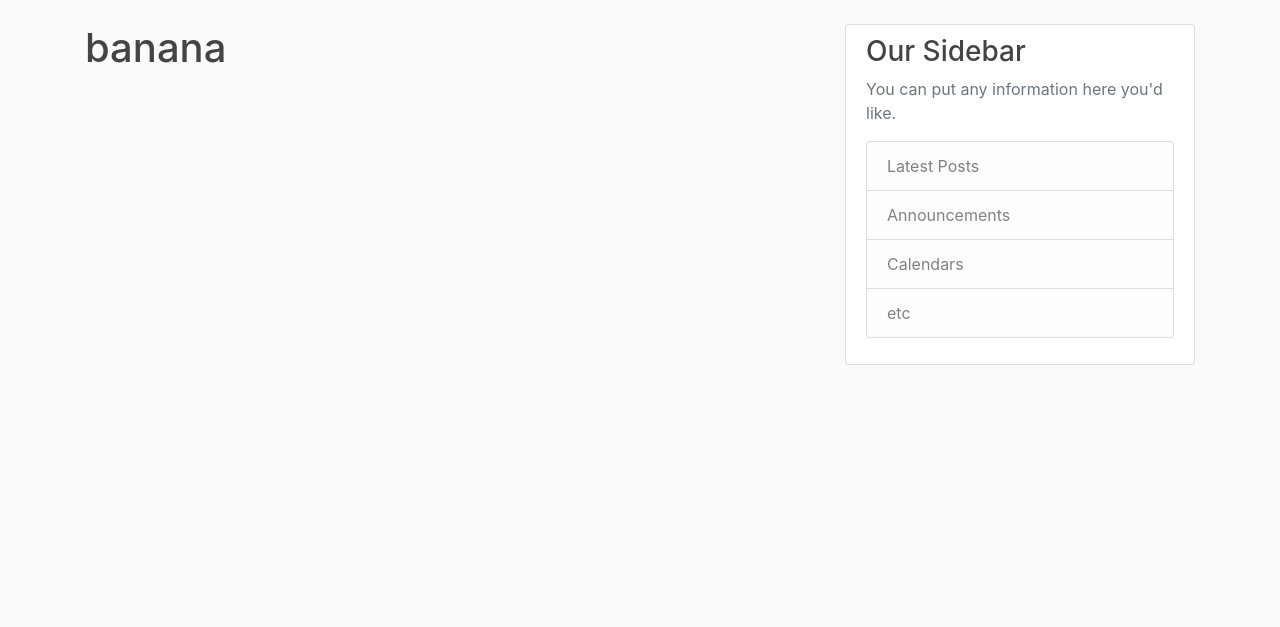
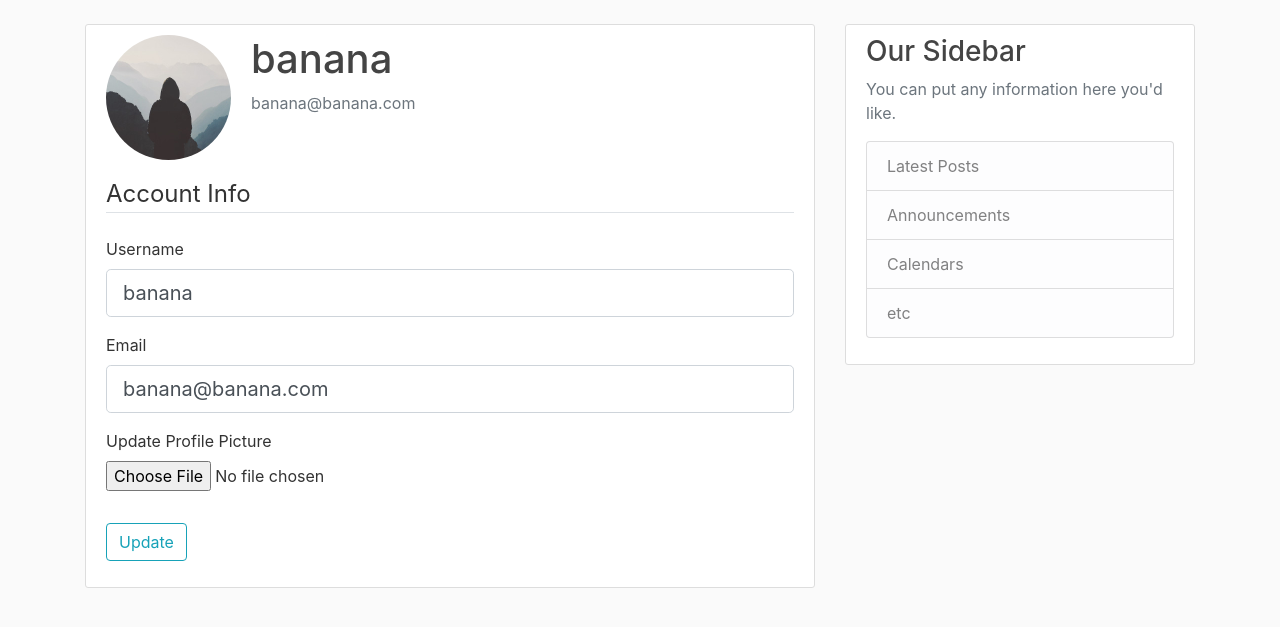
Before and after one commit to aateg/flask-blog, a Flask app: page /account in a window 1280 px wide. Shown: the part 56-683 px from the top of the page. Run offline with Flask 2, Linux system fonts and the light colour scheme; a user stored in the database is signed in; some libraries are stand-ins or nearby versions.

Commit message:
User account updates + profile picture

```diff
--- a/flaskblog/forms.py
+++ b/flaskblog/forms.py
@@ -1,4 +1,6 @@
 from flask_wtf import FlaskForm
+from flask_wtf.file import FileField, FileAllowed
+from flask_login import current_user
 from wtforms import StringField, PasswordField, SubmitField, BooleanField
 from wtforms.validators import DataRequired, Length, Email, EqualTo, ValidationError
 from flaskblog.models import User
@@ -24,3 +26,24 @@ class LoginForm(FlaskForm):
     password = PasswordField('Password', validators=[DataRequired()])
     remember = BooleanField('Remember Me')
     submit = SubmitField('Login')
+
+
+class UpdateAccountForm(FlaskForm):
+    username = StringField('Username', validators=[DataRequired(), Length(min=2, max=20)])
+
+    email = StringField('Email', validators=[DataRequired(), Email()])
+
+    picture = FileField('Update Profile Picture', validators=[FileAllowed(['jpg','png'])])
+
+    submit = SubmitField('Update')
+
+    def validate_username(self, username):
+        if username.data != current_user.username:
+            user = User.query.filter_by(username=username.data).first()
+            if user:
+                raise ValidationError('That username is taken. Please choose a different one!')
+    def validate_email(self, email):
+        if email.data != current_user.email:
+            email = User.query.filter_by(email=email.data).first()
+            if email:
+                raise ValidationError('That email is taken. Please choose a different one!')
--- a/flaskblog/routes.py
+++ b/flaskblog/routes.py
@@ -1,6 +1,8 @@
+import os
+import secrets
 from flask import render_template, url_for, flash, redirect, request
 from flaskblog import app, db, bcrypt
-from flaskblog.forms import RegistrationForm, LoginForm
+from flaskblog.forms import RegistrationForm, LoginForm, UpdateAccountForm
 from flaskblog.models import User, Post
 from flask_login import login_user, current_user, logout_user, login_required
 
@@ -63,7 +65,31 @@ def logout():
     logout_user()
     return redirect(url_for('home'))
 
-@app.route("/account")
+
+def save_picture(form_picture):
+    random_hex = secrets.token_hex(8)
+    _, f_ext = os.path.splitext(form_picture.filename) # returns an name and extension
+    picture_fn = random_hex + f_ext
+    picture_path = os.path.join(app.root_path, 'static/profile_pics', picture_fn)
+    form_picture.save(picture_path)
+
+    return picture_fn
+
+@app.route("/account", methods=['GET','POST'])
 @login_required
 def account():
-    return render_template('account.html', title='account')
+    form = UpdateAccountForm()
+    if form.validate_on_submit():
+        if form.picture.data:
+            picture_file = save_picture(form.picture.data)
+            current_user.image_file = picture_file
+        current_user.username = form.username.data
+        current_user.email = form.email.data
+        db.session.commit()
+        flash('Your account has been updated!','sucess')
+        return redirect(url_for('account'))
+    elif request.method == 'GET':
+        form.username.data = current_user.username
+        form.email.data = current_user.email
+    image_file = url_for('static', filename=f'profile_pics/{current_user.image_file}')
+    return render_template('account.html', title='account', image_file=image_file, form=form)
--- a/flaskblog/templates/account.html
+++ b/flaskblog/templates/account.html
@@ -1,4 +1,56 @@
 {% extends "layout.html" %}
 {% block content %}
-  <h1>{{ current_user.username }}</h1>
+  <div class="content-section">
+    <div class="media">
+      <img class="rounded-circle account-img" src={{ image_file }}>
+      <div class="media-body">
+        <h2 class="account-heading">{{ current_user.username }}</h2>
+        <p class="text-secondary">{{ current_user.email }}</p>
+      </div>
+    </div>
+    <form method="POST" action="" enctype="multipart/form-data">
+      {{form.hidden_tag()}} <!--for protection-->
+      <fieldset class="form-group">
+        <legend class="border-bottom mb-4">Account Info</legend>
+        <div class="form-group">
+          {{ form.username.label(class="form-control-label") }}
+          {% if form.username.errors %}
+            {{ form.username(class="form-control form-control-lg is-invalid") }}
+            <div class="invalid-feedback">
+              {% for error in form.username.errors %}
+                <span>{{ error }}</span>
+              {% endfor %}
+            </div>
+          {% else %}
+            {{ form.username(class="form-control form-control-lg") }}
+          {% endif%}
+        </div>
+        <div class="form-group">
+          {{ form.email.label(class="form-control-label") }}
+          {% if form.email.errors %}
+            {{ form.email(class="form-control form-control-lg is-invalid") }}
+            <div class="invalid-feedback">
+              {% for error in form.email.errors %}
+                <span>{{ error }}</span>
+              {% endfor %}
+            </div>
+          {% else %}
+            {{ form.email(class="form-control form-control-lg") }}
+          {% endif%}
+        </div>
+        <div class="form-group">
+          {{ form.picture.label() }}
+          {{ form.picture(class="form-control-file") }}
+          {% if form.picture.errors %}
+            {% for error in form.picture.errors %}
+              <span class="text-danger">{{ error }}</span><br>
+            {% endfor %}
+          {% endif %}
+        </div>
+      </fieldset>
+      <div class="form-group">
+        {{ form.submit(class="btn btn-outline-info")}}
+      </div>
+    </form>
+  </div>
 {% endblock content%}
```
Also changed, not shown: flaskblog/site.db, flaskblog/static/profile_pics/default.jpg (added).
